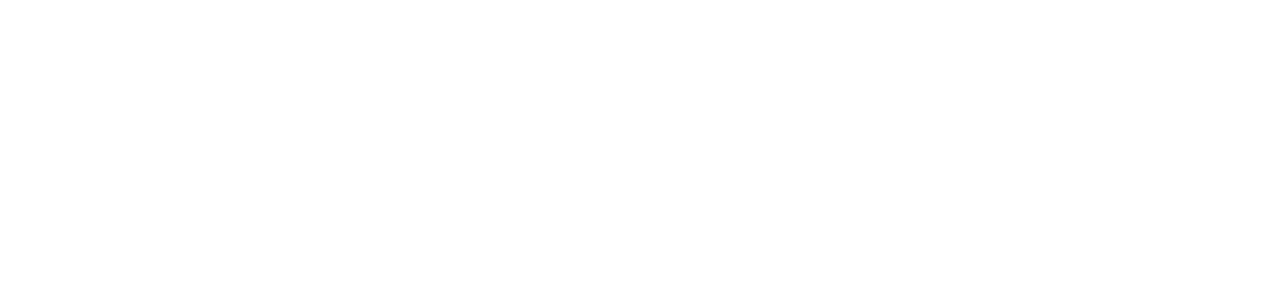
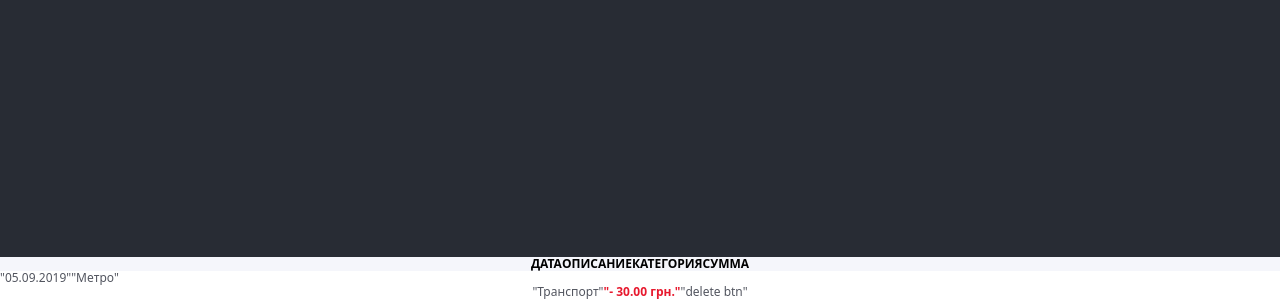
Before and after one commit to iuriibilonog/react-project, a React (Create React App) app: page / in a window 1280 px wide. Shown: the part 543-843 px from the top of the page. Before the commit the page ends 800 px from the top, so only its background shows below. Built offline with nearby package versions, Linux system fonts and the light colour scheme.

Commit message:
first draft

```diff
--- a/src/App.js
+++ b/src/App.js
@@ -1,9 +1,12 @@
 import "./App.css";
+
+import IncomesAndExpencesList from "./components/IncomesAndExpencesList";
 
 function App() {
   return (
     <div className="App">
       <header className="App-header"></header>
+      <IncomesAndExpencesList />
     </div>
   );
 }
--- /dev/null
+++ b/src/components/IncomesAndExpencesList/IncomesAndExpencesList.jsx
@@ -0,0 +1,18 @@
+import s from "./IncomesAndExpencesList.module.css";
+
+import IncomesAndExpencesListItem from "./IncomesAndExpencesListItem";
+
+const IncomesAndExpencesList = () => {
+  return (
+    <>
+      <div className={s.list}>
+        <header className={s.header}><span>Дата</span><span>Описание</span><span>Категория</span><span>Сумма</span></header>
+        <ul>
+          <IncomesAndExpencesListItem />
+        </ul>
+      </div>
+    </>
+  );
+};
+
+export default IncomesAndExpencesList;
--- /dev/null
+++ b/src/components/IncomesAndExpencesList/IncomesAndExpencesList.module.css
@@ -0,0 +1,25 @@
+@import '../../utils/variables.css';
+
+.header{
+    background-color: var(--bg-secondary);
+    text-transform: uppercase;
+    color: var(--font-primary);
+    font-size: 12px;
+    font-weight: 700;
+}
+
+/* --width-mobile: 320px;
+--width-tablet: 768px;
+--width-desktop: 1280px; */
+
+@media screen and (max-width: 320px) {
+    .list{
+        width:282px;
+        background-color: lightcoral;
+    }
+    .header{
+        display: none;
+        visibility: hidden;
+    }
+
+}
--- /dev/null
+++ b/src/components/IncomesAndExpencesList/IncomesAndExpencesListItem/IncomesAndExpencesListItem.jsx
@@ -0,0 +1,17 @@
+import s from "./IncomesAndExpencesListItem.module.css";
+
+const IncomesAndExpencesListItem = () => {
+  return (
+    <>
+      <li className={s.listItem}>
+        <div className={s.changeFlow}><span>"05.09.2019"</span>
+        <span className={s.description}>"Метро"</span></div>
+        <span>"Транспорт"</span>
+        <span className={s.amount}>"- 30.00 грн."</span>
+        <span>"delete btn"</span>
+      </li>
+    </>
+  );
+};
+
+export default IncomesAndExpencesListItem;
--- /dev/null
+++ b/src/components/IncomesAndExpencesList/IncomesAndExpencesListItem/IncomesAndExpencesListItem.module.css
@@ -0,0 +1,25 @@
+@import '../../../utils/variables.css';
+
+.listItem{
+    color: var(--font-secondary);
+    font-size: 12px;
+    line-height: 1.17;
+
+}
+.changeFlow{
+    display: flex;
+}
+
+.amount{
+    font-weight: bold;
+    color: var(--font-tertiary);
+}
+
+@media screen and (max-width: 320px) {
+    .description {
+        font-weight: 700;
+    }
+    .changeFlow{
+        flex-direction: column;
+    }
+}
--- /dev/null
+++ b/src/components/IncomesAndExpencesList/IncomesAndExpencesListItem/index.js
@@ -0,0 +1 @@
+export { default } from "./IncomesAndExpencesListItem";
--- /dev/null
+++ b/src/components/IncomesAndExpencesList/index.js
@@ -0,0 +1 @@
+export { default } from "./IncomesAndExpencesList";
--- a/src/index.js
+++ b/src/index.js
@@ -1,8 +1,8 @@
 import React from "react";
 import ReactDOM from "react-dom";
-import { Provider } from "react-redux";
+// import { Provider } from "react-redux";
 import { BrowserRouter } from "react-router-dom";
-import { PersistGate } from "redux-persist/integration/react";
+// import { PersistGate } from "redux-persist/integration/react";
 import { store, persistor } from "./redux/store";
 import "modern-normalize/modern-normalize.css";
 import "./index.css";
@@ -10,13 +10,13 @@
 
 ReactDOM.render(
   <React.StrictMode>
-    <Provider store={store}>
-      <PersistGate loading={null} persistor={persistor}>
+    {/* <Provider store={store}> */}
+      {/* <PersistGate loading={null} persistor={persistor}> */}
         <BrowserRouter>
           <App />
         </BrowserRouter>
-      </PersistGate>
-    </Provider>
+      {/* </PersistGate> */}
+    {/* </Provider> */}
   </React.StrictMode>,
   document.getElementById("root")
 );
--- a/src/redux/store.js
+++ b/src/redux/store.js
@@ -1,28 +1,28 @@
-import { configureStore } from "@reduxjs/toolkit";
-import storage from "redux-persist/lib/storage";
-import {
-  persistReducer,
-  persistStore,
-  FLUSH,
-  REHYDRATE,
-  PAUSE,
-  PERSIST,
-  PURGE,
-  REGISTER,
-} from "redux-persist";
+// import { configureStore } from "@reduxjs/toolkit";
+// import storage from "redux-persist/lib/storage";
+// import {
+//   persistReducer,
+//   persistStore,
+//   FLUSH,
+//   REHYDRATE,
+//   PAUSE,
+//   PERSIST,
+//   PURGE,
+//   REGISTER,
+// } from "redux-persist";
 
-export const store = configureStore({
-  reducer: {
-    auth: null,
-    transactions: null,
-  },
+// export const store = configureStore({
+//   reducer: {
+//     auth: null,
+//     transactions: null,
+//   },
 
-  middleware: (getDefaultMiddleware) =>
-    getDefaultMiddleware({
-      serializableCheck: {
-        ignoredActions: [FLUSH, REHYDRATE, PAUSE, PERSIST, PURGE, REGISTER],
-      },
-    }),
-});
+//   middleware: (getDefaultMiddleware) =>
+//     getDefaultMiddleware({
+//       serializableCheck: {
+//         ignoredActions: [FLUSH, REHYDRATE, PAUSE, PERSIST, PURGE, REGISTER],
+//       },
+//     }),
+// });
 
-export const persistor = persistStore(store);
+// export const persistor = persistStore(store);
```
